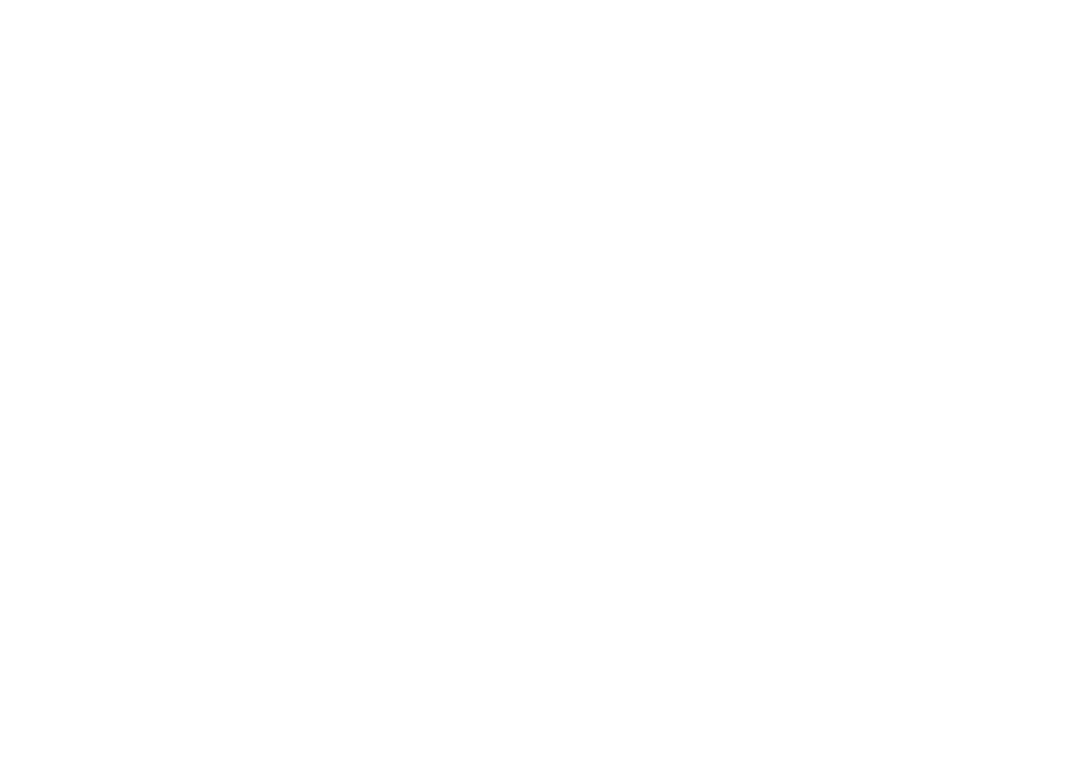
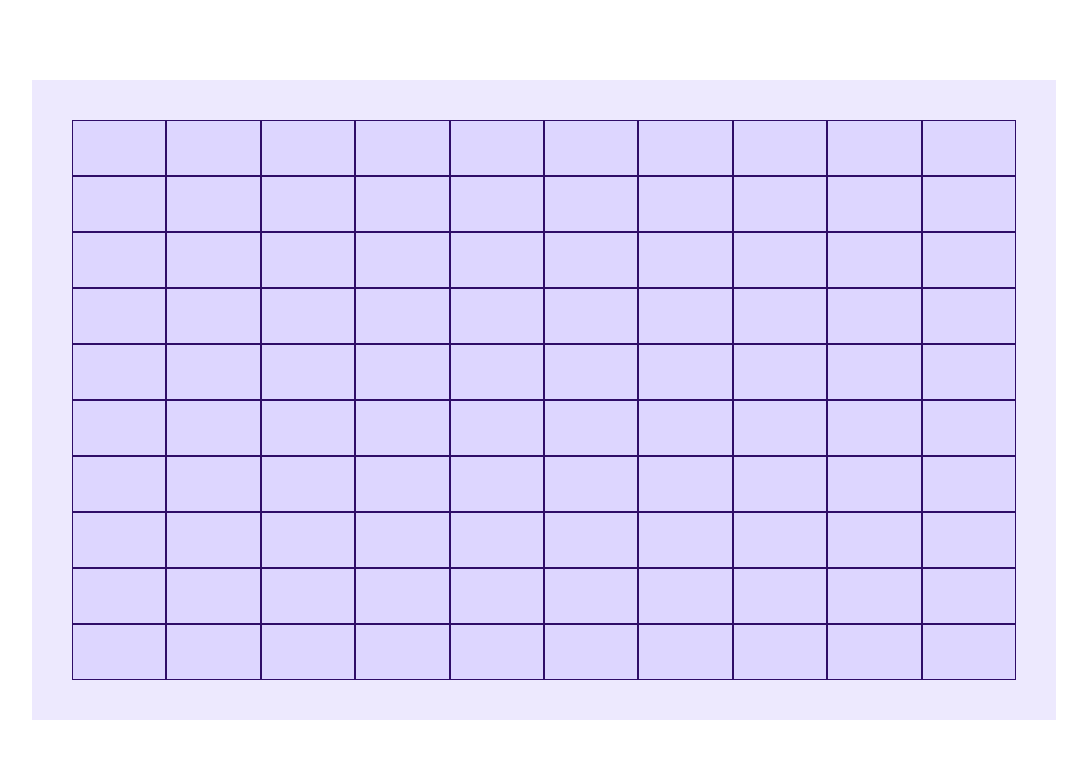
Before and after one commit to FalloutCS/voedselBosApp, a SvelteKit app: page /builder in a window 1280 px wide. Shown: the top 758 px of the page, without its empty margins (96-1183 px from the left). Built offline with nearby package versions, Linux system fonts and the light colour scheme.

Commit message:
small bug fix on canvas size, and added grid.

```diff
--- a/src/lib/types.ts
+++ b/src/lib/types.ts
@@ -14,7 +14,7 @@
   populateForest() {
     const totalSize = this.width * this.height
 
-    for (let index = 1; index < totalSize; index++) {
+    for (let index = 0; index < totalSize; index++) {
       this.canvas.push({ isPopulated: false, plant: undefined });
     }
   }
--- a/src/routes/builder/+page.server.ts
+++ b/src/routes/builder/+page.server.ts
@@ -16,3 +16,8 @@
         width: garden_State.width
     };
 }) satisfies PageServerLoad;
+
+
+export const actions = (async() =>{
+
+})
--- a/src/routes/builder/+page.svelte
+++ b/src/routes/builder/+page.svelte
@@ -1,19 +1,20 @@
 <script lang="ts">
+    import type { voedselbos_Cel } from "$lib/types";
   import type { PageProps } from "./$types";
   let { data }: PageProps = $props();
-
-  $inspect(data)
+  let canvas: voedselbos_Cel[] = $state(data.canvas)
+  let width: number = $state(data.width)
 </script>
 
 
-<!--
+
 <div
   class="w-4/5 h-4/5 bg-violet-100 grid grid-cols-10 grid-rows-10 mx-auto my-auto p-10"
 >
-  {#each mijnVoedselbos.canvas as cell}
+  {#each canvas as cell}
     {#if cell.isPopulated}
         <div class=" bg-violet-600 border border-violet-950">{cell.plant?.name}</div>
     {/if}
     <div class=" bg-violet-200 border border-violet-950"></div>
   {/each}
-</div> -->
+</div>
```
